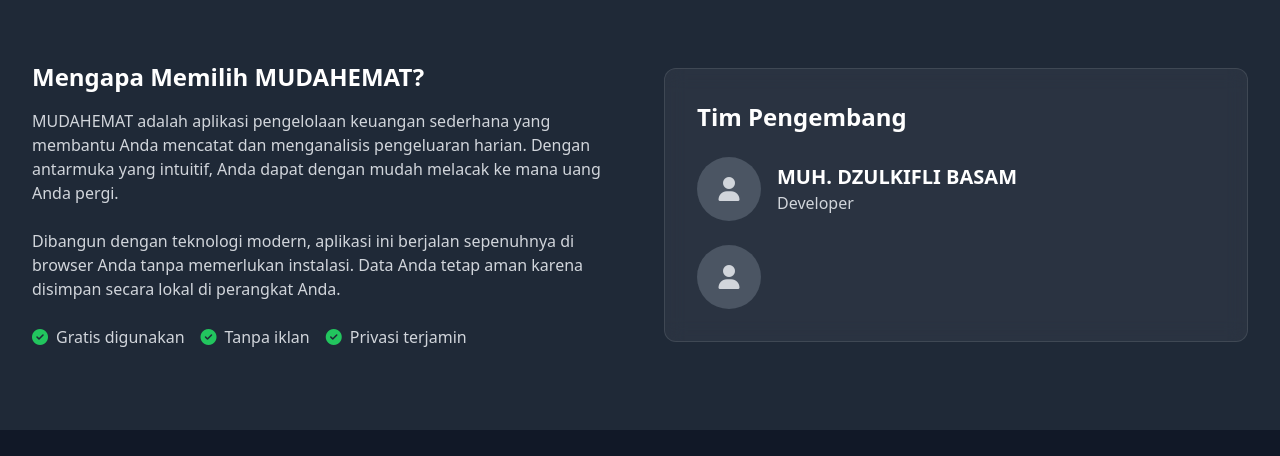
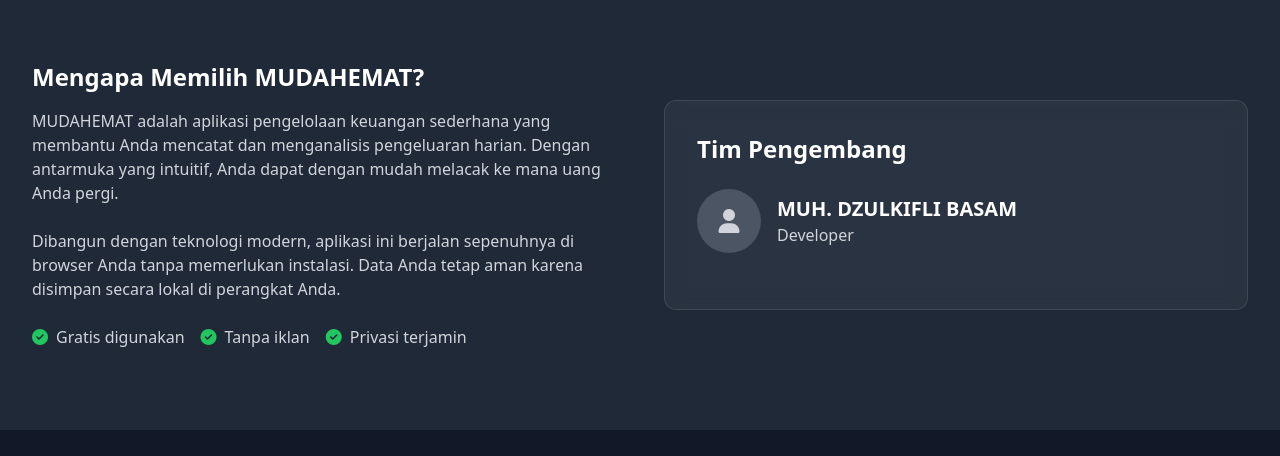
Before and after one commit to Cul222/MUDAHEMAT, a plain HTML site: page index.html in a window 1280 px wide. Shown: the part 2741-3197 px from the top of the page. Drawn offline with nearby package versions, Linux system fonts and the light colour scheme.

Commit message:
Update index.html

```diff
--- a/index.html
+++ b/index.html
@@ -272,11 +272,6 @@
                             <p class="text-gray-300">Developer</p>
                         </div>
                     </div>
-                    <div class="flex items-center">
-                        <div class="w-16 h-16 rounded-full bg-gray-600 flex items-center justify-center mr-4">
-                            <i class="fas fa-user text-2xl text-gray-300"></i>
-                        </div>
-                    </div>
                 </div>
             </div>
         </div>
```
